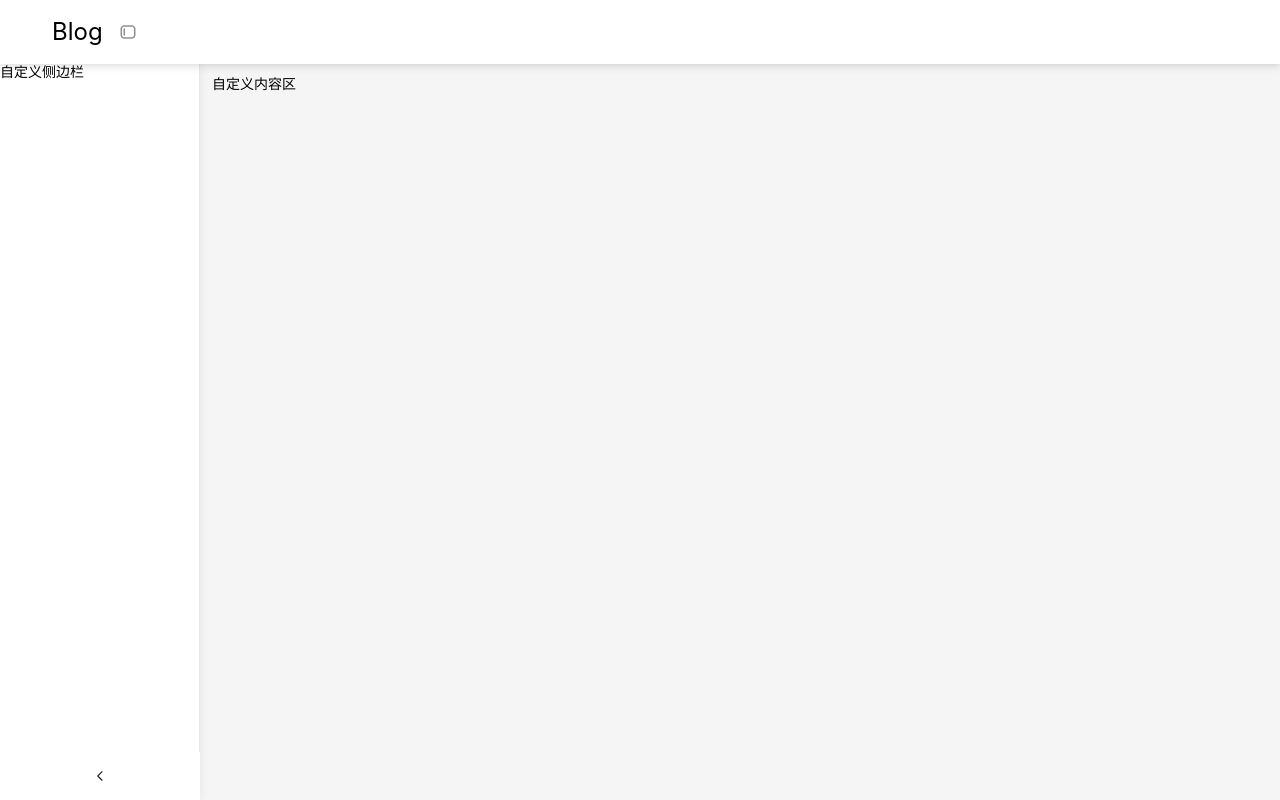
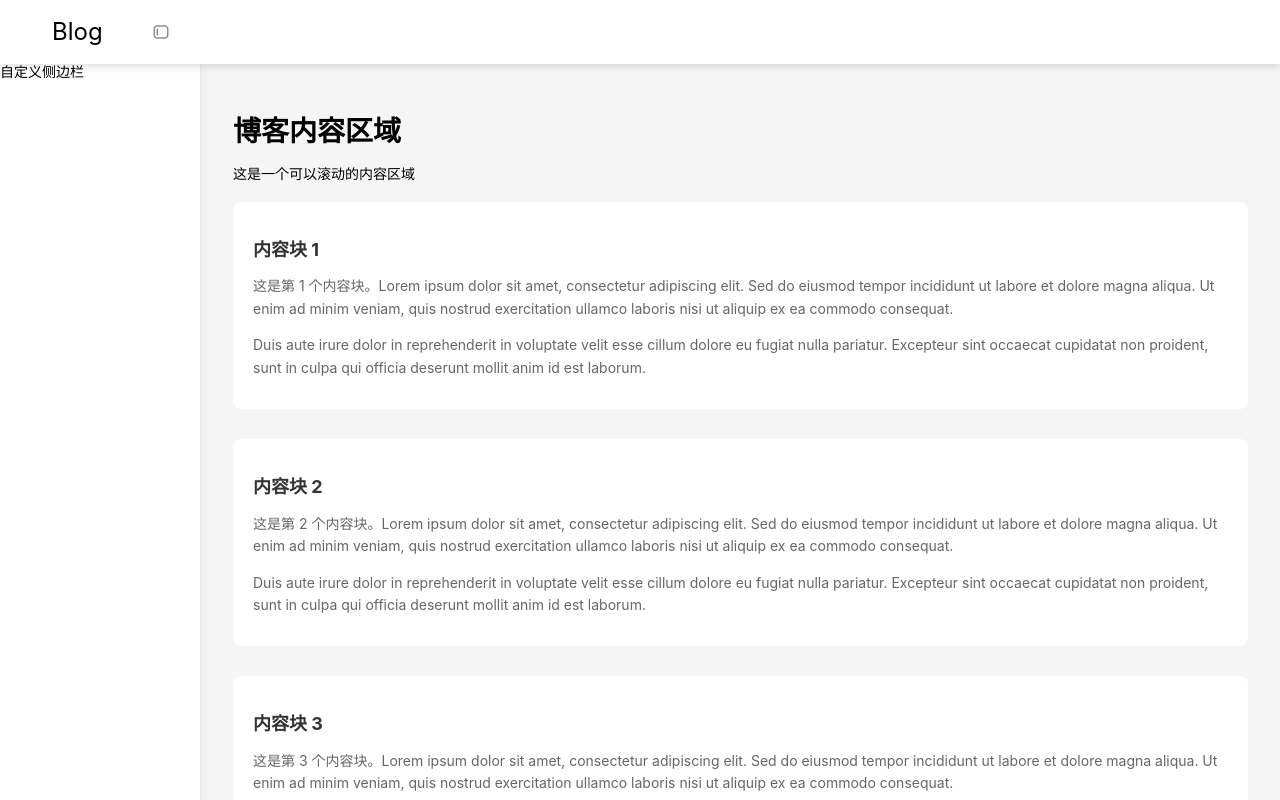
Before and after one commit to stanvvzz/stanvvzz.github.io, a Vue app: page /blog in a window 1280 px wide. Built offline with nearby package versions, Linux system fonts and the light colour scheme.

Commit message:
feat: 内容区域与blog滚动切换

```diff
--- /dev/null
+++ b/src/apps/blog/content/index.vue
@@ -0,0 +1,76 @@
+<template>
+    <div class="content-wrapper">
+        <h1>博客内容区域</h1>
+        <p>这是一个可以滚动的内容区域</p>
+
+        <!-- 添加长内容测试滚动 -->
+        <div class="long-content">
+            <div
+                v-for="i in 50"
+                :key="i"
+                class="content-item"
+            >
+                <h3>内容块 {{ i }}</h3>
+                <p>
+                    这是第 {{ i }} 个内容块。Lorem ipsum dolor sit amet,
+                    consectetur adipiscing elit. Sed do eiusmod tempor
+                    incididunt ut labore et dolore magna aliqua. Ut enim ad
+                    minim veniam, quis nostrud exercitation ullamco laboris nisi
+                    ut aliquip ex ea commodo consequat.
+                </p>
+                <p>
+                    Duis aute irure dolor in reprehenderit in voluptate velit
+                    esse cillum dolore eu fugiat nulla pariatur. Excepteur sint
+                    occaecat cupidatat non proident, sunt in culpa qui officia
+                    deserunt mollit anim id est laborum.
+                </p>
+            </div>
+        </div>
+
+        <div class="bottom-marker">🎉 你已经滚动到底部了！</div>
+    </div>
+</template>
+
+<script setup lang="ts"></script>
+
+<style lang="less" scoped>
+.content-wrapper {
+    /* 确保内容可以撑开容器 */
+    min-height: 100%;
+    padding: 20px;
+}
+
+.long-content {
+    margin: 20px 0;
+}
+
+.content-item {
+    margin-bottom: 30px;
+    padding: 20px;
+    background: white;
+    border-radius: 8px;
+
+    h3 {
+        color: #333;
+        margin-bottom: 15px;
+        font-size: 18px;
+    }
+
+    p {
+        color: #666;
+        line-height: 1.6;
+        margin-bottom: 10px;
+    }
+}
+
+.bottom-marker {
+    text-align: center;
+    padding: 40px;
+    font-size: 18px;
+    color: #4caf50;
+    font-weight: bold;
+    background: #f0f8f0;
+    border-radius: 8px;
+    margin: 20px 0;
+}
+</style>
--- a/src/apps/blog/header/index.vue
+++ b/src/apps/blog/header/index.vue
@@ -1,6 +1,28 @@
 <template>
     <div class="blog-header">
-        <div class="blog">Blog</div>
+        <div class="logo-container">
+            <!-- Blog 文字 -->
+            <div
+                class="blog"
+                :class="{ 'blog-hidden': isScrolled }"
+            >
+                Blog
+            </div>
+
+            <!-- 🔥 模仿 OpenAI 的 SVG 实现 -->
+            <img
+                src="/public/blog-icon.svg"
+                alt="Blog Icon"
+                class="blog-icon"
+                :class="{
+                    'blog-icon-visible': isScrolled,
+                    'blog-icon-hidden': !isScrolled,
+                }"
+                width="28"
+                height="28"
+            />
+        </div>
+
         <div class="side-button">
             <img
                 :src="currentIcon"
@@ -13,26 +35,53 @@
 </template>
 
 <script setup lang="ts">
-import { computed } from "vue";
+import { computed, ref, onMounted, onUnmounted } from "vue";
 import { useLayoutStore } from "@/apps/blog/stores/LayoutStore";
 
-// 🔥 使用 layout store
 const layoutStore = useLayoutStore();
 
-// 🔥 根据 store 状态计算图标
+// 滚动状态
+const isScrolled = ref(false);
+// 滚动阈值
+const scrollThreshold = 64;
+
 const currentIcon = computed(() => {
     return layoutStore.siderCollapsed
-        ? "/public/side-button2.svg" // 折叠状态图标
-        : "/public/side-button.svg"; // 展开状态图标
+        ? "/public/side-button2.svg"
+        : "/public/side-button.svg";
 });
 
-// 🔥 点击直接调用 store 方法
 function handleIconClick() {
     layoutStore.toggleCollapsed();
 }
+
+// 监听内容区域滚动
+const handleScroll = (event: Event) => {
+    const target = event.target as HTMLElement;
+    const scrollTop = target.scrollTop;
+
+    // 当滚动超过 64px 时显示 SVG，否则显示 Blog 文字
+    isScrolled.value = scrollTop > scrollThreshold;
+};
+
+// 在组件挂载时添加滚动监听
+onMounted(() => {
+    // 查找内容区域元素
+    const contentElement = document.querySelector(".layout-content");
+    if (contentElement) {
+        contentElement.addEventListener("scroll", handleScroll);
+    }
+});
+
+// 在组件卸载时移除滚动监听
+onUnmounted(() => {
+    const contentElement = document.querySelector(".layout-content");
+    if (contentElement) {
+        contentElement.removeEventListener("scroll", handleScroll);
+    }
+});
 </script>
 
-<!-- 样式保持不变 -->
 <style lang="less" scoped>
 .blog-header {
     padding-left: 2rem;
@@ -40,12 +89,56 @@ function handleIconClick() {
     position: fixed;
     display: flex;
     align-items: center;
-    justify-content: space-between;
+    justify-content: flex-start;
+    width: 100%;
+    height: 64px;
+    background: white;
+    z-index: 1000;
+}
+
+.logo-container {
+    position: relative;
+    width: 100px;
+    height: 32px;
+    display: flex;
+    align-items: center;
 }
 
 .blog {
     font-size: 24px;
     font-weight: 400;
+    position: absolute;
+    left: 0;
+    top: 50%;
+    transform: translateY(-50%);
+
+    opacity: 1;
+    transition: opacity 0.3s cubic-bezier(0.4, 0, 0.2, 1);
+
+    &.blog-hidden {
+        opacity: 0;
+    }
+}
+
+.blog-icon {
+    position: absolute;
+    left: 0;
+    top: 50%;
+    transform-origin: center;
+
+    /* 默认状态 */
+    &.blog-icon-hidden {
+        opacity: 0;
+        transform: translateY(-50%) rotate(-20deg) scale(0.8);
+        transition: all 0.4s cubic-bezier(0.25, 0.46, 0.45, 0.94);
+    }
+
+    /* 显示状态 */
+    &.blog-icon-visible {
+        opacity: 1;
+        transform: translateY(-50%) rotate(0deg) scale(1);
+        transition: all 0.4s cubic-bezier(0.25, 0.46, 0.45, 0.94);
+    }
 }
 
 .side-button {
@@ -53,7 +146,6 @@ function handleIconClick() {
     align-items: center;
     justify-content: center;
     cursor: pointer;
-    padding-left: 16px;
 
     .icon {
         opacity: 0.44;
--- a/src/apps/blog/index.vue
+++ b/src/apps/blog/index.vue
@@ -9,7 +9,7 @@
         </template>
 
         <template #content>
-            <div>自定义内容区</div>
+            <BlogContent></BlogContent>
         </template>
     </BlogLayout>
 </template>
@@ -17,6 +17,7 @@
 <script setup lang="ts">
 import BlogLayout from "./layout/index.vue";
 import BlogHeader from "./header/index.vue";
+import BlogContent from "./content/index.vue";
 </script>
 
 <style lang="less" scoped></style>
--- a/src/apps/blog/layout/index.vue
+++ b/src/apps/blog/layout/index.vue
@@ -13,7 +13,6 @@
                 class="layout-sider"
                 :width="layoutStore.siderWidth"
                 :collapsed="layoutStore.siderCollapsed"
-                :collapsible="layoutStore.siderCollapsible"
                 :collapsed-width="layoutStore.collapsedWidth"
                 @collapse="handleCollapse"
             >
@@ -44,15 +43,16 @@ const handleCollapse = (val: boolean) => {
 
 <!-- 样式保持不变 -->
 <style lang="less" scoped>
-/* ...原有样式保持不变... */
 .layout-container {
     width: 100vw;
+    // 确保容器存在高度
     height: 100vh;
     position: absolute;
     top: 0;
     left: 0;
     display: flex;
     flex-direction: column;
+    // 防止主容器滚动
     overflow: hidden;
 }
 
@@ -65,27 +65,47 @@ const handleCollapse = (val: boolean) => {
     align-items: center;
     box-shadow: 0 2px 8px rgba(0, 0, 0, 0.15);
     z-index: 10;
+    flex-shrink: 0;
 }
 
 .main-section {
     flex: 1;
     display: flex;
     min-height: 0;
+    overflow: hidden;
 }
 
 .layout-sider {
     background-color: #fff;
     border-right: 1px solid #e8e8e8;
     box-shadow: 2px 0 8px rgba(0, 0, 0, 0.05);
+
+    // flex-shrink: 0; 是 CSS Flexbox 布局中的属性，用于控制 flex 项目在容器空间不足时是否被压缩。
+    flex-shrink: 0;
 }
 
 .layout-content {
     flex: 1;
     padding: 12px;
+    background-color: #f5f5f5;
+
+    // 设置内容区域可以滚动
     overflow: auto;
-    background-color: #f5f5f5;
-    overflow: hidden;
+    overflow-y: scroll;
+    // 防止水平滚动
+    overflow-x: hidden;
     min-height: 0;
+
+    // chorme
+    &::-webkit-scrollbar {
+        display: none;
+    }
+
+    /* 隐藏滚动条 - Firefox */
+    scrollbar-width: none;
+
+    /* 隐藏滚动条 - IE/Edge (旧版) */
+    -ms-overflow-style: none;
 }
 
 .default-header,
@@ -99,9 +119,9 @@ const handleCollapse = (val: boolean) => {
 }
 
 .default-content {
-    height: 100%;
     background-color: #fafafa;
     border: 1px dashed #e0e0e0;
     border-radius: 4px;
+    min-height: 200px;
 }
 </style>
--- a/src/apps/blog/stores/LayoutStore/index.ts
+++ b/src/apps/blog/stores/LayoutStore/index.ts
@@ -5,7 +5,7 @@ export const useLayoutStore = defineStore("layout", () => {
     const siderCollapsed = ref(false); // 是否折叠
     const siderCollapsible = ref(true); // 是否可折叠
     const siderWidth = ref(200); // 宽度
-    const collapsedWidth = ref(48); // 折叠后宽度
+    const collapsedWidth = ref(0); // 折叠后宽度
 
     const siderStatusText = computed(() =>
         siderCollapsed.value ? "已折叠" : "已展开"
```
Also changed, not shown: public/blog-icon.svg (added).
